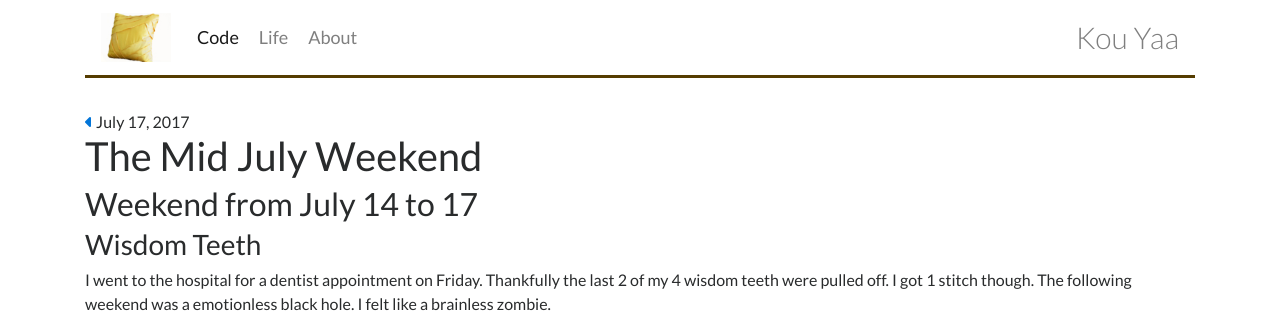
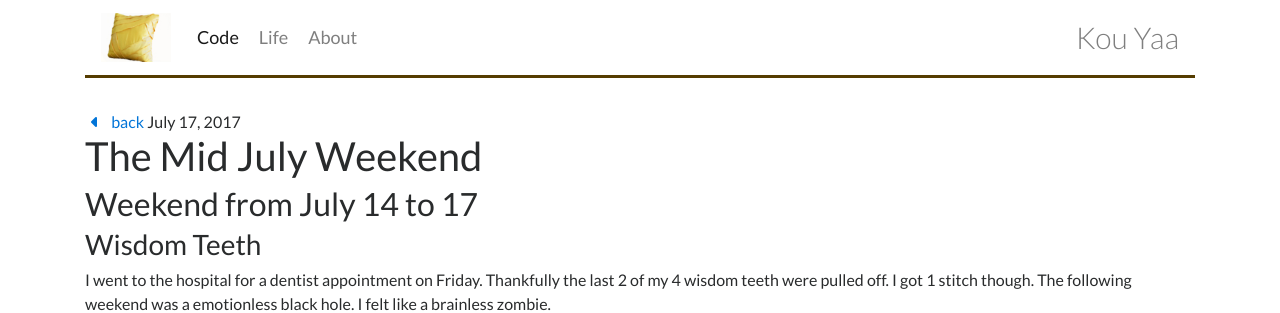
Before and after one commit to yinkouya/yinkouya.github.io, a Jekyll site: the page built from _posts/2017-07-17-The-Mid-July-Weekend.md, in a window 1280 px wide. Shown: the top 313 px of the page. Built offline with Jekyll 4.4.1, drawn with Linux system fonts in a browser that asks for light colours; nearby versions of some CDN libraries; our own code applies the rules of GitHub Pages for plain Markdown files; a script that is not in the unit is left out.

Commit message:
Update post.html

```diff
--- a/_layouts/post.html
+++ b/_layouts/post.html
@@ -3,7 +3,7 @@ layout: default
 ---
 <article role="main">
     <header>
-      <a href="{{ site.baseurl }}/" id="home_link"><i class="fa fa-caret-left" aria-hidden="true"></i></a>
+      <a href="{{ site.baseurl }}/" id="home_link"><i class="fa fa-caret-left fa-fw" aria-hidden="true"></i>&nbsp; back</a>
       <span class="article-date">{{ page.date | date:"%B %d, %Y" }}</span>
       <h1>{{ page.title }}</h1>
     </header>
```
